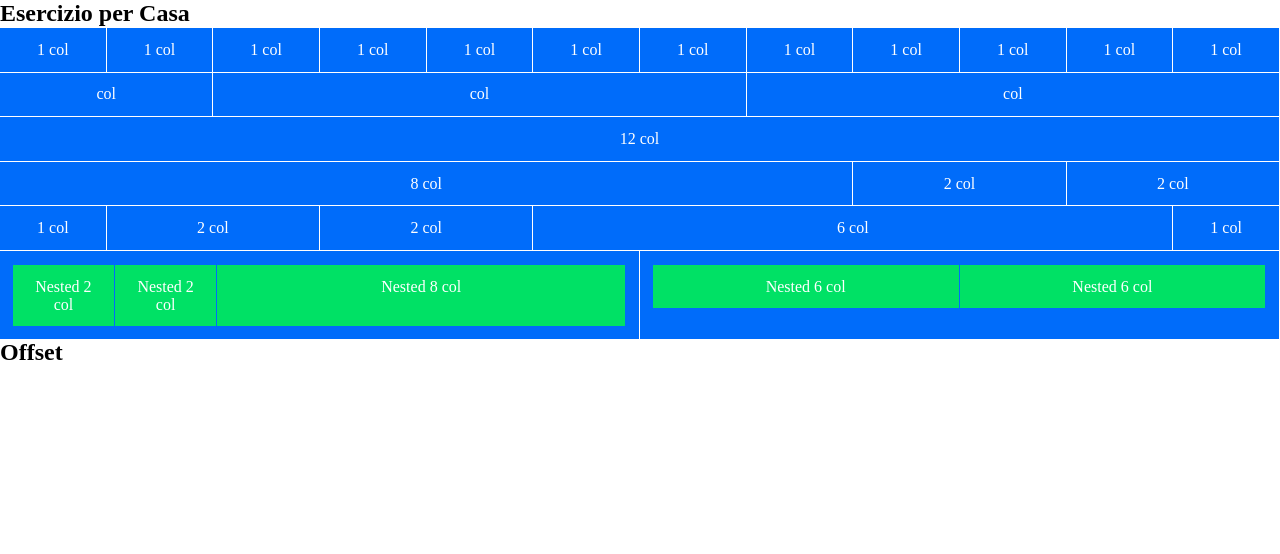
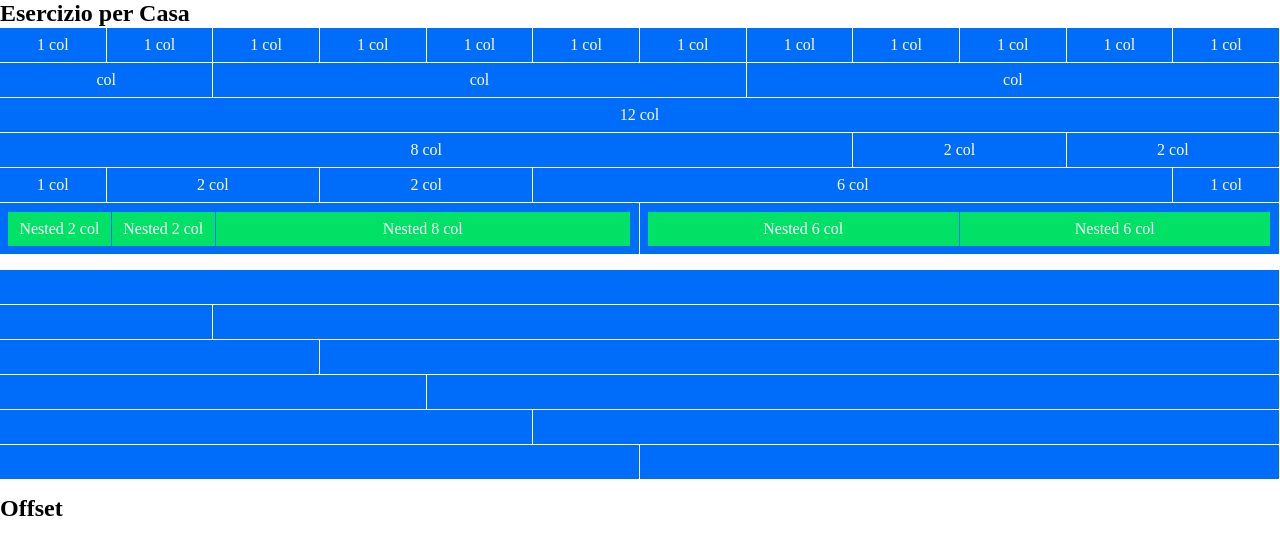
Before and after one commit to AlexViti/html-css-12bool, a plain HTML site: page index.html in a window 1280 px wide. Drawn offline with Linux system fonts and the light colour scheme.

Commit message:
Add second container, add margin in framework

```diff
--- a/css/12bool.css
+++ b/css/12bool.css
@@ -508,3 +508,9 @@
     margin-left: calc(100% / 12 * 12);
   }
 }
+
+/* Margin */
+
+.m-top-1 {
+  margin-top: 1rem;
+}
--- a/css/style.css
+++ b/css/style.css
@@ -5,13 +5,16 @@
 }
 
 [class*="col-"] {
-	background-color: #006cfa;
+	min-height: 34px;
+
 	color: white;
 	text-align: center;
+
+	background-color: #006cfa;
 }
 
 #homework [class*="col-"] {
-	padding: .8rem;
+	padding: .5rem;
 }
 
 .nested [class*="col-"] {
--- a/index.html
+++ b/index.html
@@ -74,9 +74,42 @@
 			</div>
 		</div>
 
+		<div class="container m-top-1">
+
+			<div class="row">
+				<div class="col-xs-12"></div>
+			</div>
+
+			<div class="row">
+				<div class="col-xs-2"></div>
+				<div class="col-xs-10"></div>
+			</div>
+
+			<div class="row">
+				<div class="col-xs-3"></div>
+				<div class="col-xs-9"></div>
+			</div>
+
+			<div class="row">
+				<div class="col-xs-4"></div>
+				<div class="col-xs-8"></div>
+			</div>
+
+			<div class="row">
+				<div class="col-xs-5"></div>
+				<div class="col-xs-7"></div>
+			</div>
+
+			<div class="row">
+				<div class="col-xs-6"></div>
+				<div class="col-xs-6"></div>
+			</div>
+
+		</div>
+
 	</section>
 
-	<section id="offset" class="container">
+	<section id="offset" class="container m-top-1">
 		<h2>Offset</h2>
 	</section>
 
```
